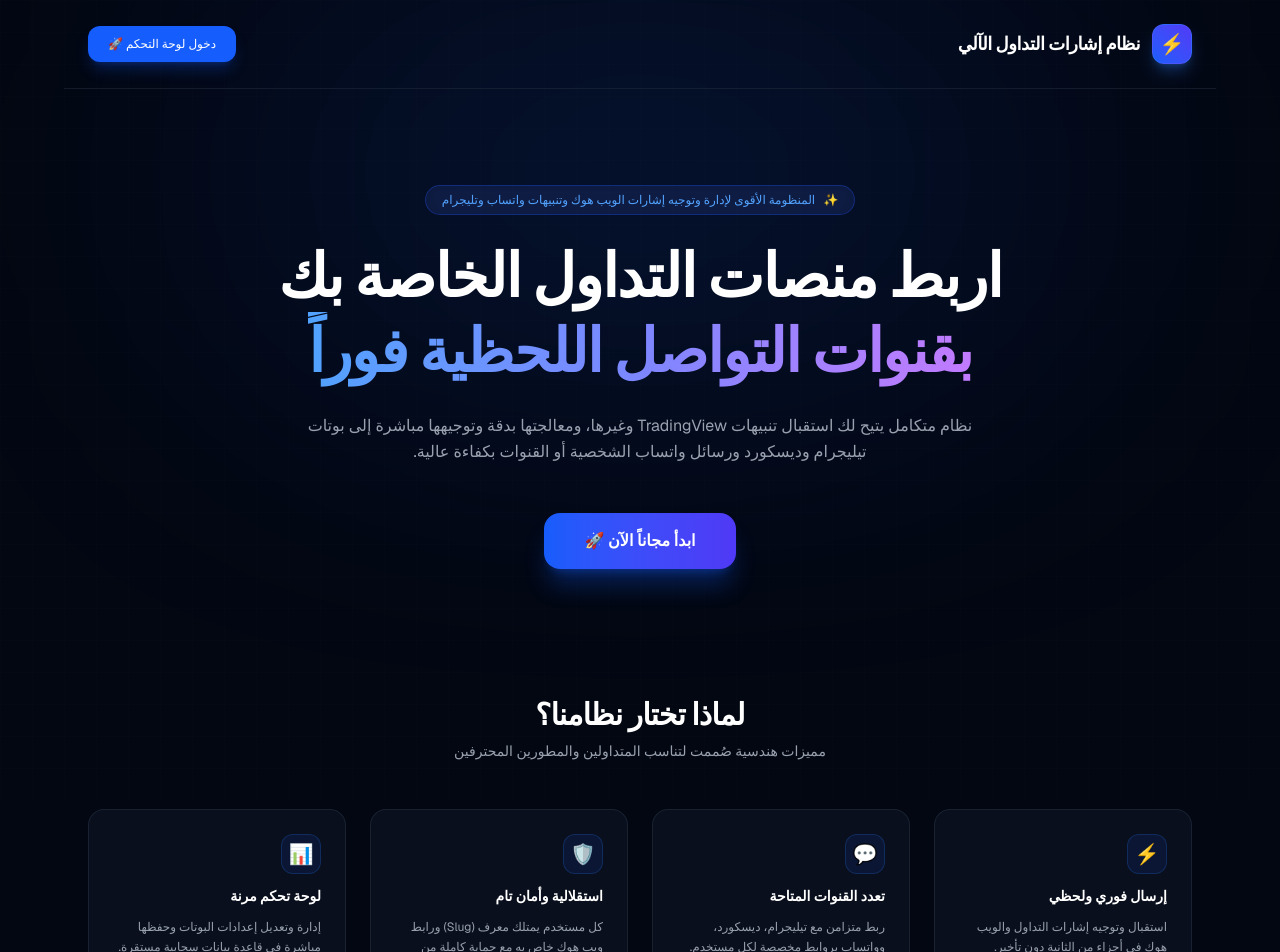
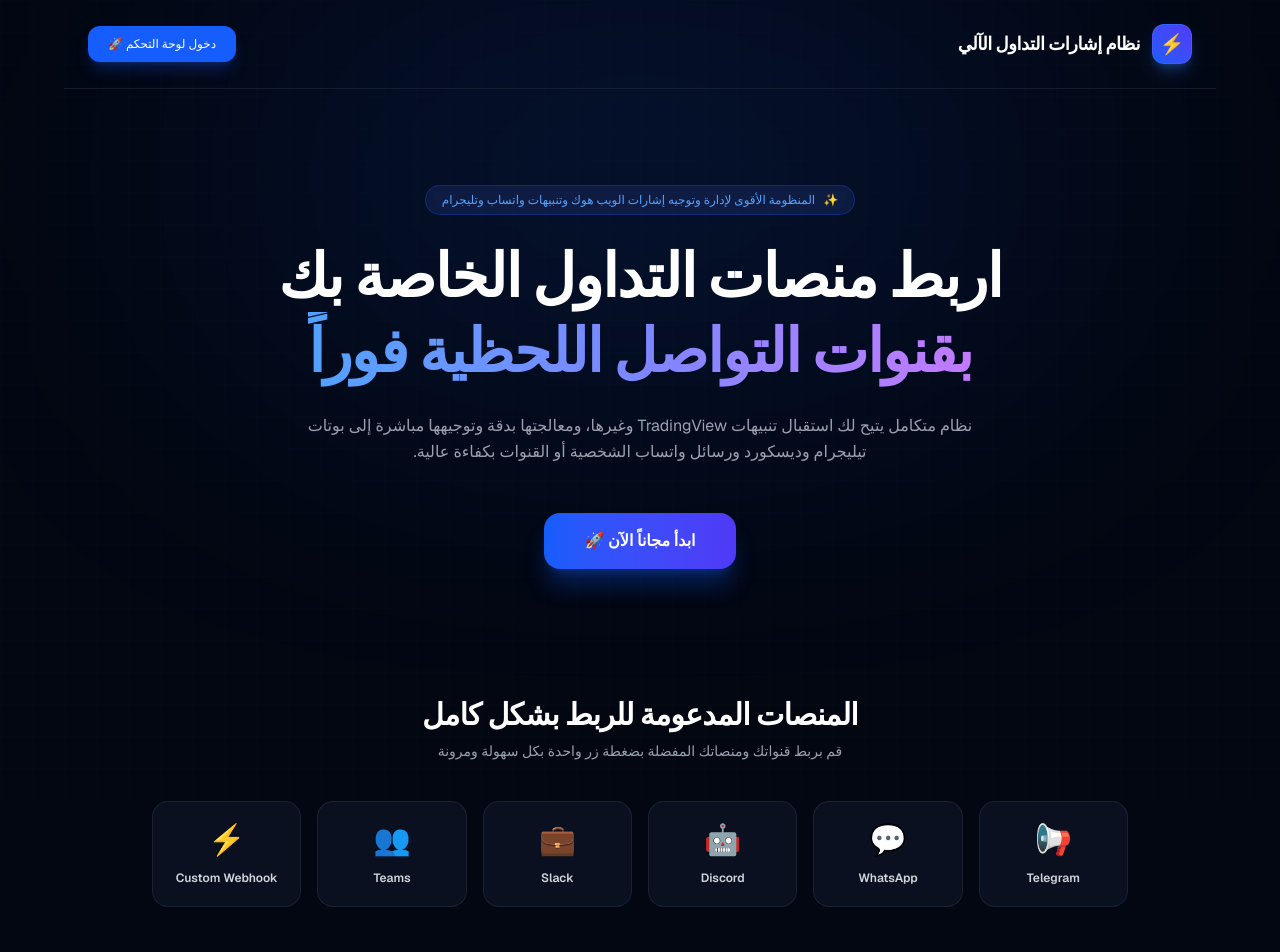
Before and after one commit to hamato19/signal-flow-dashboard, a Next.js app: page / in a window 1280 px wide. Shown: the top 952 px of the page. Built offline with nearby package versions, Linux system fonts and the light colour scheme.

Commit message:
Update page.tsx

```diff
--- a/src/app/page.tsx
+++ b/src/app/page.tsx
@@ -3,13 +3,6 @@ import { useRouter } from 'next/navigation';
 
 export default function LandingPage() {
   const router = useRouter();
-
-  const features = [
-    { icon: '⚡', title: 'إرسال فوري ولحظي', desc: 'استقبال وتوجيه إشارات التداول والويب هوك في أجزاء من الثانية دون تأخير.' },
-    { icon: '💬', title: 'تعدد القنوات المتاحة', desc: 'ربط متزامن مع تيليجرام، ديسكورد، وواتساب بروابط مخصصة لكل مستخدم.' },
-    { icon: '🛡️', title: 'استقلالية وأمان تام', desc: 'كل مستخدم يمتلك معرف (Slug) ورابط ويب هوك خاص به مع حماية كاملة من التعارض.' },
-    { icon: '📊', title: 'لوحة تحكم مرنة', desc: 'إدارة وتعديل إعدادات البوتات وحفظها مباشرة في قاعدة بيانات سحابية مستقرة.' }
-  ];
 
   const handleStartFree = () => {
     router.push('/dashboard');
@@ -65,22 +58,45 @@ export default function LandingPage() {
         </div>
       </section>
 
-      {/* مميزات النظام */}
-      <section className="relative z-10 max-w-6xl mx-auto px-6 py-16">
-        <div className="text-center mb-12">
-          <h2 className="text-2xl sm:text-3xl font-bold tracking-tight">لماذا تختار نظامنا؟</h2>
-          <p className="text-gray-400 text-xs sm:text-sm mt-2">مميزات هندسية صُممت لتناسب المتداولين والمطورين المحترفين</p>
+      {/* قسم المنصات المدعومة (أيقونات متجاورة) */}
+      <section className="relative z-10 max-w-5xl mx-auto px-6 py-16">
+        <div className="text-center mb-10">
+          <h2 className="text-2xl sm:text-3xl font-bold tracking-tight mb-2">المنصات المدعومة للربط بشكل كامل</h2>
+          <p className="text-gray-400 text-xs sm:text-sm">قم بربط قنواتك ومنصاتك المفضلة بضغطة زر واحدة بكل سهولة ومرونة</p>
         </div>
-        <div className="grid grid-cols-1 sm:grid-cols-2 lg:grid-cols-4 gap-6">
-          {features.map((feat, idx) => (
-            <div key={idx} className="bg-gray-900/50 border border-gray-800/80 p-6 rounded-2xl backdrop-blur space-y-3 hover:border-gray-700 transition">
-              <div className="w-10 h-10 rounded-xl bg-blue-600/10 border border-blue-500/20 flex items-center justify-center text-xl">
-                {feat.icon}
-              </div>
-              <h3 className="font-semibold text-sm text-white">{feat.title}</h3>
-              <p className="text-gray-400 text-xs leading-relaxed">{feat.desc}</p>
-            </div>
-          ))}
+
+        <div className="grid grid-cols-2 sm:grid-cols-3 md:grid-cols-6 gap-4">
+
+          <div className="bg-gray-900/60 border border-gray-800/80 p-5 rounded-2xl flex flex-col items-center justify-center gap-3 backdrop-blur hover:border-blue-500/50 hover:bg-blue-600/10 transition group">
+            <span className="text-3xl group-hover:scale-110 transition duration-300">📢</span>
+            <span className="text-xs font-semibold text-gray-300">Telegram</span>
+          </div>
+
+          <div className="bg-gray-900/60 border border-gray-800/80 p-5 rounded-2xl flex flex-col items-center justify-center gap-3 backdrop-blur hover:border-green-500/50 hover:bg-green-600/10 transition group">
+            <span className="text-3xl group-hover:scale-110 transition duration-300">💬</span>
+            <span className="text-xs font-semibold text-gray-300">WhatsApp</span>
+          </div>
+
+          <div className="bg-gray-900/60 border border-gray-800/80 p-5 rounded-2xl flex flex-col items-center justify-center gap-3 backdrop-blur hover:border-indigo-500/50 hover:bg-indigo-600/10 transition group">
+            <span className="text-3xl group-hover:scale-110 transition duration-300">🤖</span>
+            <span className="text-xs font-semibold text-gray-300">Discord</span>
+          </div>
+
+          <div className="bg-gray-900/60 border border-gray-800/80 p-5 rounded-2xl flex flex-col items-center justify-center gap-3 backdrop-blur hover:border-purple-500/50 hover:bg-purple-600/10 transition group">
+            <span className="text-3xl group-hover:scale-110 transition duration-300">💼</span>
+            <span className="text-xs font-semibold text-gray-300">Slack</span>
+          </div>
+
+          <div className="bg-gray-900/60 border border-gray-800/80 p-5 rounded-2xl flex flex-col items-center justify-center gap-3 backdrop-blur hover:border-blue-600/50 hover:bg-blue-700/10 transition group">
+            <span className="text-3xl group-hover:scale-110 transition duration-300">👥</span>
+            <span className="text-xs font-semibold text-gray-300">Teams</span>
+          </div>
+
+          <div className="bg-gray-900/60 border border-gray-800/80 p-5 rounded-2xl flex flex-col items-center justify-center gap-3 backdrop-blur hover:border-amber-500/50 hover:bg-amber-600/10 transition group">
+            <span className="text-3xl group-hover:scale-110 transition duration-300">⚡</span>
+            <span className="text-xs font-semibold text-gray-300">Custom Webhook</span>
+          </div>
+
         </div>
       </section>
 
```
